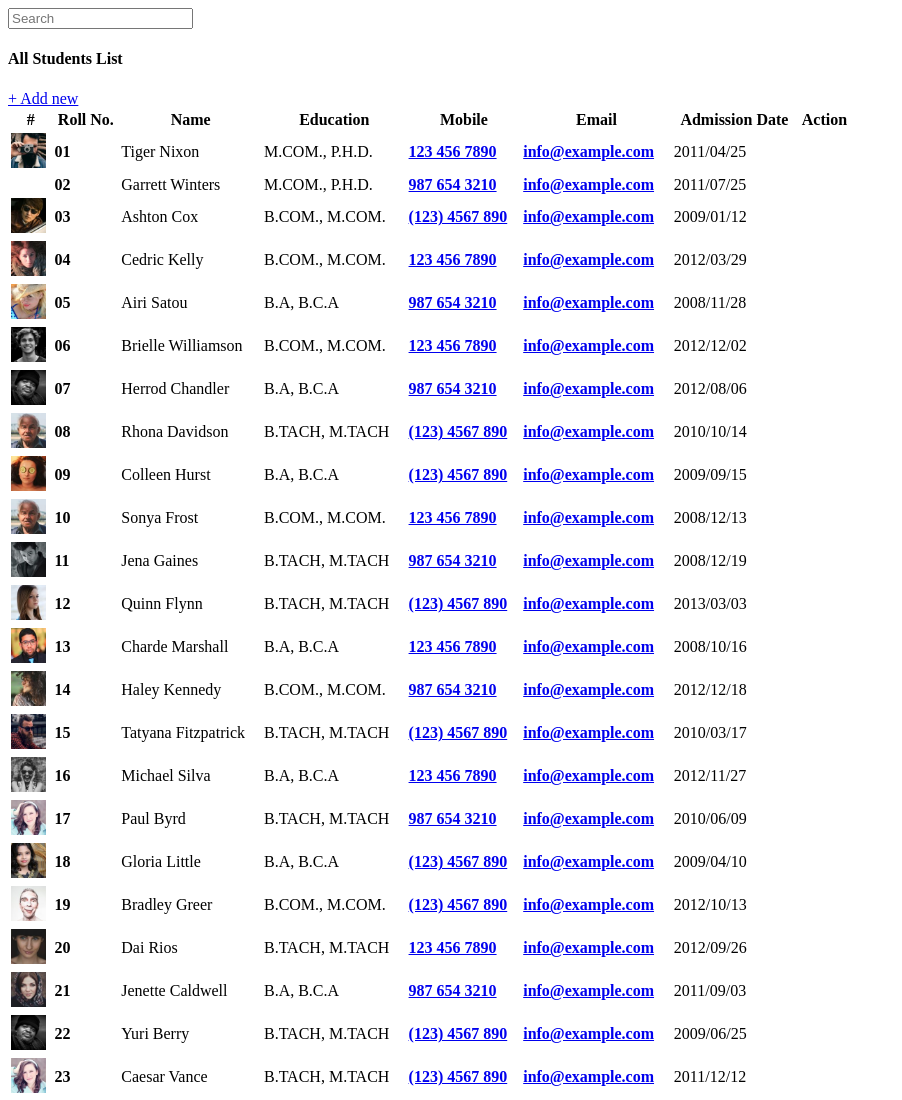
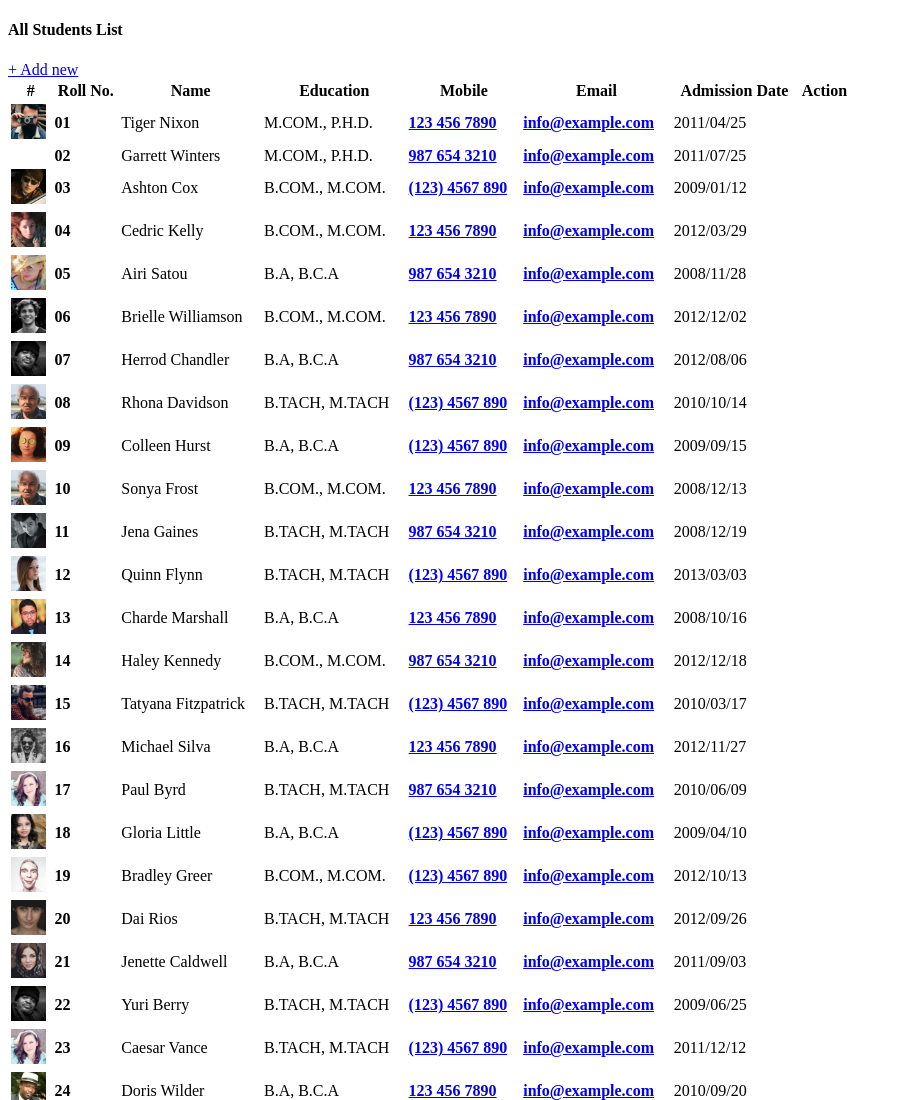
Before and after one commit to franktranvantu/html-student-list-app, a plain HTML site: page index.html in a window 1280 px wide. Shown: the top 1100 px of the page, without its empty margins (0-902 px from the left). Drawn offline with Linux system fonts and the light colour scheme.

Commit message:
Remove header

```diff
--- a/index.html
+++ b/index.html
@@ -9,27 +9,6 @@
 
   <body>
     <div id="main-wrapper">
-      <div class="header">
-        <div class="header-content">
-          <nav class="navbar navbar-expand">
-            <div class="collapse navbar-collapse justify-content-between">
-              <div class="header-left">
-                <div class="search_bar dropdown">
-                  <span class="search_icon p-3 c-pointer" data-toggle="dropdown">
-                    <i class="mdi mdi-magnify"></i>
-                  </span>
-                  <div class="dropdown-menu p-0 m-0">
-                    <form>
-                      <input class="form-control" type="search" placeholder="Search" aria-label="Search">
-                    </form>
-                  </div>
-                </div>
-              </div>
-            </div>
-          </nav>
-        </div>
-      </div>
-
       <div class="content-body">
         <!-- row -->
         <div class="container-fluid">
```
